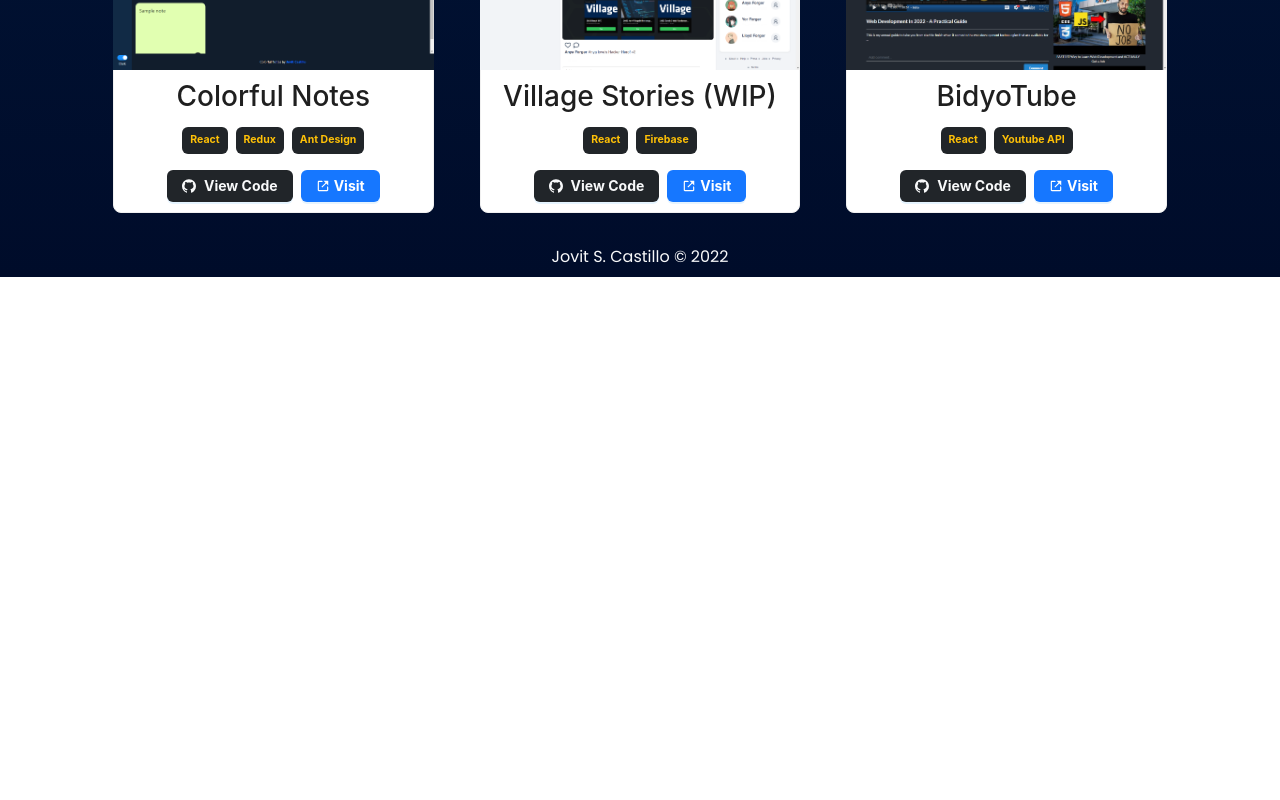
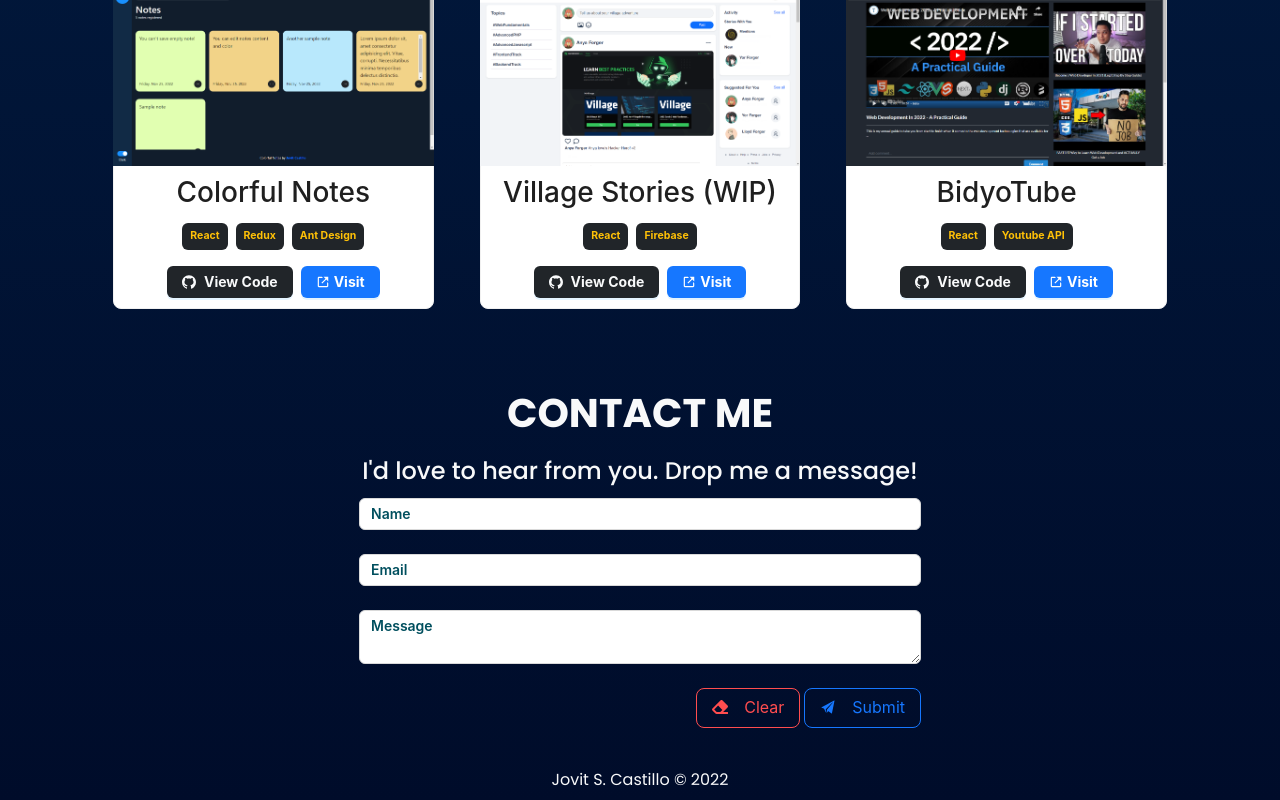
Before and after one commit to Jovitrycast/Portfolio, a React (Create React App) app: page / in a window 1280 px wide. Shown: the part 2598-3398 px from the top of the page. Before the commit the page ends 2875 px from the top, so only its background shows below. Built offline with nearby package versions, Linux system fonts and the light colour scheme.

Commit message:
added contact section

```diff
--- a/package.json
+++ b/package.json
@@ -4,6 +4,7 @@
   "private": true,
   "dependencies": {
     "@ant-design/icons": "^4.8.0",
+    "@emailjs/browser": "^3.10.0",
     "@reduxjs/toolkit": "^1.8.6",
     "@testing-library/jest-dom": "^5.16.5",
     "@testing-library/react": "^13.4.0",
--- /dev/null
+++ b/src/pages/Contact/index.jsx
@@ -0,0 +1,132 @@
+import React, { useRef } from 'react';
+import emailjs from '@emailjs/browser';
+import './index.scss'
+
+import { Container} from 'react-bootstrap'
+
+// React Icons
+import {IoIosPaperPlane} from 'react-icons/io'
+import {FaEraser} from 'react-icons/fa'
+
+// Ant Design imports
+import { Button, Col, Form, Input, Row, message, Popconfirm} from 'antd';
+
+
+
+/* eslint-disable no-template-curly-in-string */
+const validateMessages = {
+  required: '${label} is required!',
+  types: {
+    email: '${label} is not a valid email!',
+    number: '${label} is not a valid number!',
+  },
+  number: {
+    range: '${label} must be between ${min} and ${max}',
+  },
+};
+
+const Contact = () => {
+	const [form] = Form.useForm();
+	const [messageApi, contextHolder] = message.useMessage();
+
+	const confirm = () => {
+		message.info('Form has been Cleared');
+		form.resetFields();
+	  };
+
+	const sendEmail = (values) => {
+		emailjs.send(
+		    'service_sj8wkla',
+		    'template_cgmxsaq',
+		    values,
+		    'k_nK3bUxkzoXxOltL')
+		  .then(() => {
+			messageApi.open({
+				type: 'success',
+				content: 'Email sent succesfuly',
+			  });
+				form.resetFields();
+		  }, (error) => {
+		    messageApi.open({
+				type: 'success',
+				content: error.text,
+			  });
+		  });
+	};
+
+	return (
+		<Container className='text-light p-2 mt-5'>
+			{contextHolder}
+			<h1 className='fw-bold text-center'>CONTACT ME</h1>
+			<h4 className='text-center'>I'd love to hear from you. Drop me a message!</h4>
+			<Row>
+				<Col
+					xs={22}
+					sm={22}
+					md={20}
+					lg={12}
+					className="mx-auto"
+				>
+					<Form
+						form={form}
+						name="nest-messages"
+						onFinish={(e) => {sendEmail(e)}}
+						validateMessages={validateMessages}
+						>
+						<Form.Item
+							name='user_name'
+							rules={[
+							{
+								required: true,
+							},
+							]}
+						>
+							<Input placeholder='Name'/>
+						</Form.Item>
+						<Form.Item
+							name='user_email'
+							rules={[
+							{
+								type: 'email',
+							},
+							]}
+						>
+							<Input placeholder="Email"/>
+						</Form.Item>
+						<Form.Item
+							name='message'
+						>
+							<Input.TextArea placeholder='Message' name="message"/>
+						</Form.Item>
+						<Form.Item
+						>
+							<div className='d-flex justify-content-end gap-1'>
+							<Popconfirm placement="top" title="Are you sure?" onConfirm={confirm} okText="Yes" cancelText="No">
+								<Button
+									size='large'
+									type="primary"
+									ghost danger
+									icon={<FaEraser className='me-2'/>}
+								>
+								Clear
+								</Button>
+							</Popconfirm>
+								<Button
+									size='large'
+									ghost
+									type="primary"
+									htmlType="submit"
+									icon={<IoIosPaperPlane className='me-2'/>}
+								>
+								Submit
+								</Button>
+							</div>
+						</Form.Item>
+					</Form>
+				</Col>
+			</Row>
+		</Container>
+	);
+};
+
+export default Contact;
--- /dev/null
+++ b/src/pages/Contact/index.scss
@@ -0,0 +1,5 @@
+::placeholder {
+    color: rgba(0,79,94,1) !important;
+    font-weight: 600;
+    opacity: 1 !important; /* Firefox */
+  }
--- a/src/pages/Projects/index.jsx
+++ b/src/pages/Projects/index.jsx
@@ -2,18 +2,18 @@ import projectCollection  from '../../data/projects';
 import './index.scss'
 
 import { BiLinkExternal } from 'react-icons/bi'
+import { Container} from 'react-bootstrap'
 
 // ant design and bootstrap imports
 import {GithubOutlined} from '@ant-design/icons'
 import { Button, Card, Row, Col} from 'antd';
-import { Container } from 'react-bootstrap';
 
 
 function index() {
   return (
     <div className='projectsWrapper'>
         <Container>
-            <section className="text-light p-2">
+            <section className="text-light p-2 mt-5">
                 <h1 className="text-center">Works</h1>
                 <Row className=''>
                     {projectCollection.map((project, key) => (
--- a/src/pages/index.js
+++ b/src/pages/index.js
@@ -4,6 +4,7 @@ import AboutMe from './AboutMe';
 import Skills from './skills';
 import Projects from './Projects';
 import Footer from './Footer'
+import Contact from './Contact'
 
 function App() {
 
@@ -13,6 +14,7 @@ function App() {
 			<AboutMe/>
 			<Skills/>
 			<Projects/>
+			<Contact/>
 			<Footer/>
 		</div>
 	);
--- a/src/pages/skills/index.jsx
+++ b/src/pages/skills/index.jsx
@@ -11,7 +11,7 @@ import {skillsFrontEnd, skillsBackEnd} from '../../data/skills';
 function Index() {
 
     return (
-        <div className='skillsWrapper p-2 text-light'>
+        <div className='skillsWrapper p-2 text-light mt-5'>
 			<Container>
 				<h1 className='text-center fw-bold mt-2'>SKILLS</h1>
 				<Row className='p-3 justify-content-between'>
```
Also changed, not shown: 1 other file (tests, documents, lock files or other folders).
